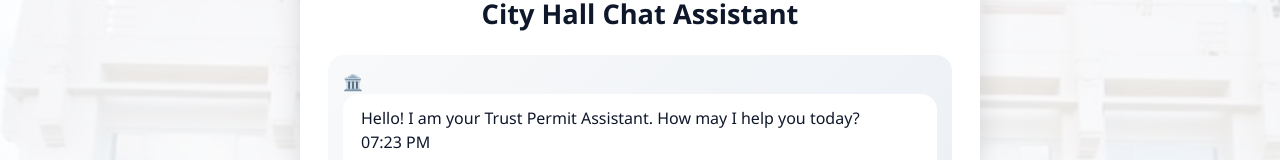
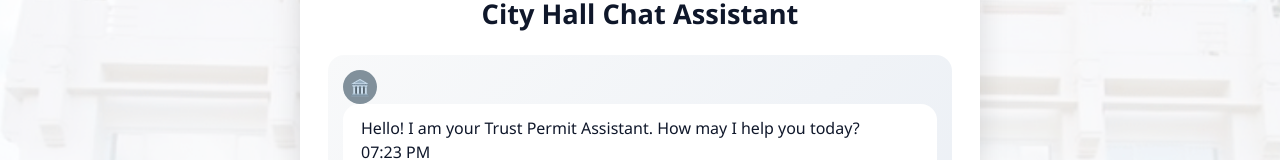
Before and after one commit to trustpermit241-prog/trustpermit-webclient, a React (Create React App) app: page /ask-help in a window 1280 px wide. Shown: the part 158-318 px from the top of the page. Built offline with nearby package versions, Linux system fonts and the light colour scheme; no server answers.

Commit message:
Resize AskHelp user profile icon

```diff
--- a/src/pages/Askhelp.css
+++ b/src/pages/Askhelp.css
@@ -198,6 +198,18 @@
   padding: 12px 18px;
 }
 
+.chat-message .avatar {
+  display: flex;
+  align-items: center;
+  justify-content: center;
+  flex: 0 0 34px;
+  width: 34px;
+  height: 34px;
+  overflow: hidden;
+  border-radius: 50%;
+  background: #81909b;
+}
+
 .chat-message .avatar img { width: 100%; height: 100%; border-radius: 50%; object-fit: cover; }
 .typing-label { color: var(--text-muted); font-style: italic; }
 
--- a/src/pages/cityhall/Message.css
+++ b/src/pages/cityhall/Message.css
@@ -25,6 +25,7 @@
 .conversation-card:hover, .conversation-card.selected { border-color: #8aa7ce; background: #edf4ff; }
 .conversation-avatar, .message-avatar { display: flex; align-items: center; justify-content: center; flex: 0 0 27px; width: 27px; height: 27px; border-radius: 50%; color: #fff; font-size: 13px; background: #81909b; }
 .conversation-avatar img { width: 100%; height: 100%; border-radius: 50%; object-fit: cover; }
+.message-avatar img { width: 100%; height: 100%; border-radius: 50%; object-fit: cover; }
 .avatar-c { background: #cf9b35; }.avatar-s { background: #c87958; }
 .conversation-copy { min-width: 0; flex: 1; }.conversation-topline { display: flex; justify-content: space-between; gap: 8px; font-size: 12px; }.conversation-topline time { color: #7d8793; font-size: 10px; white-space: nowrap; }
 .conversation-preview { display: -webkit-box; overflow: hidden; margin: 7px 0 8px; color: #374151; font-size: 11px; line-height: 1.4; -webkit-line-clamp: 2; -webkit-box-orient: vertical; }
```
